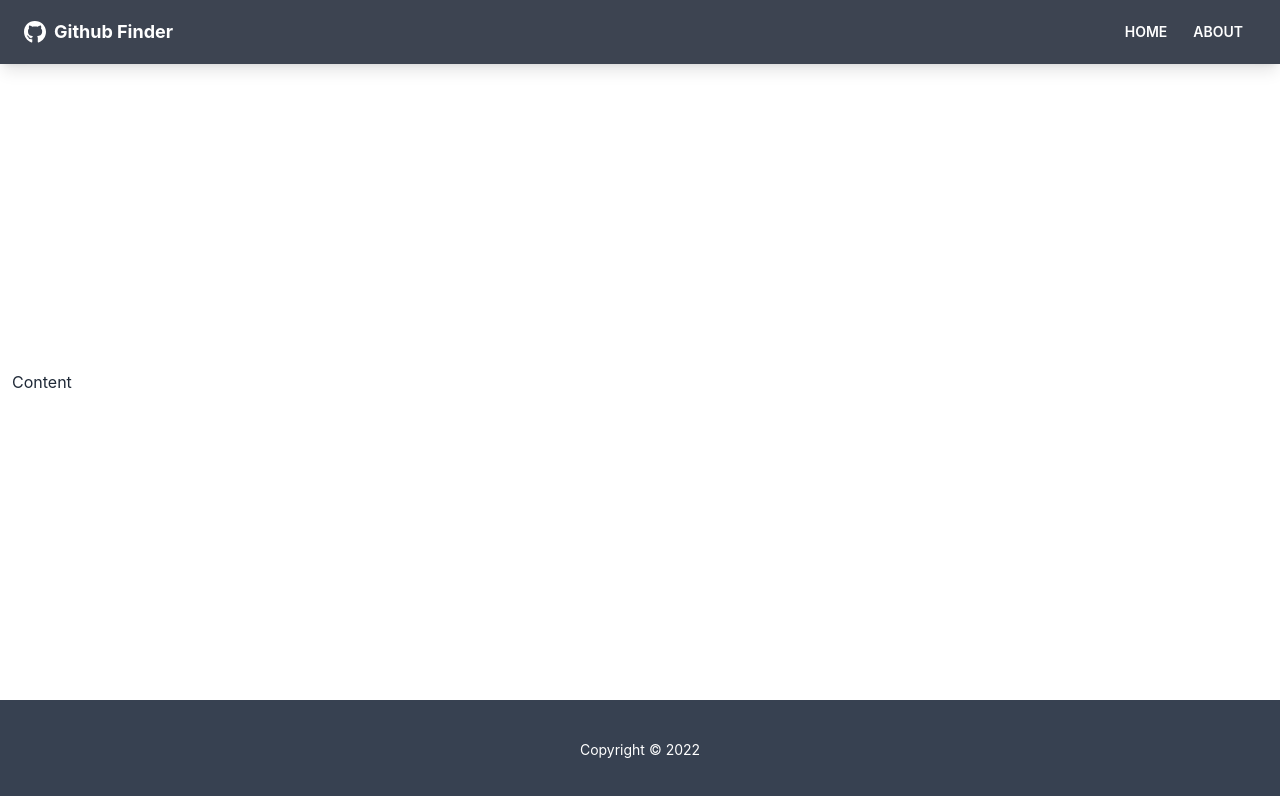
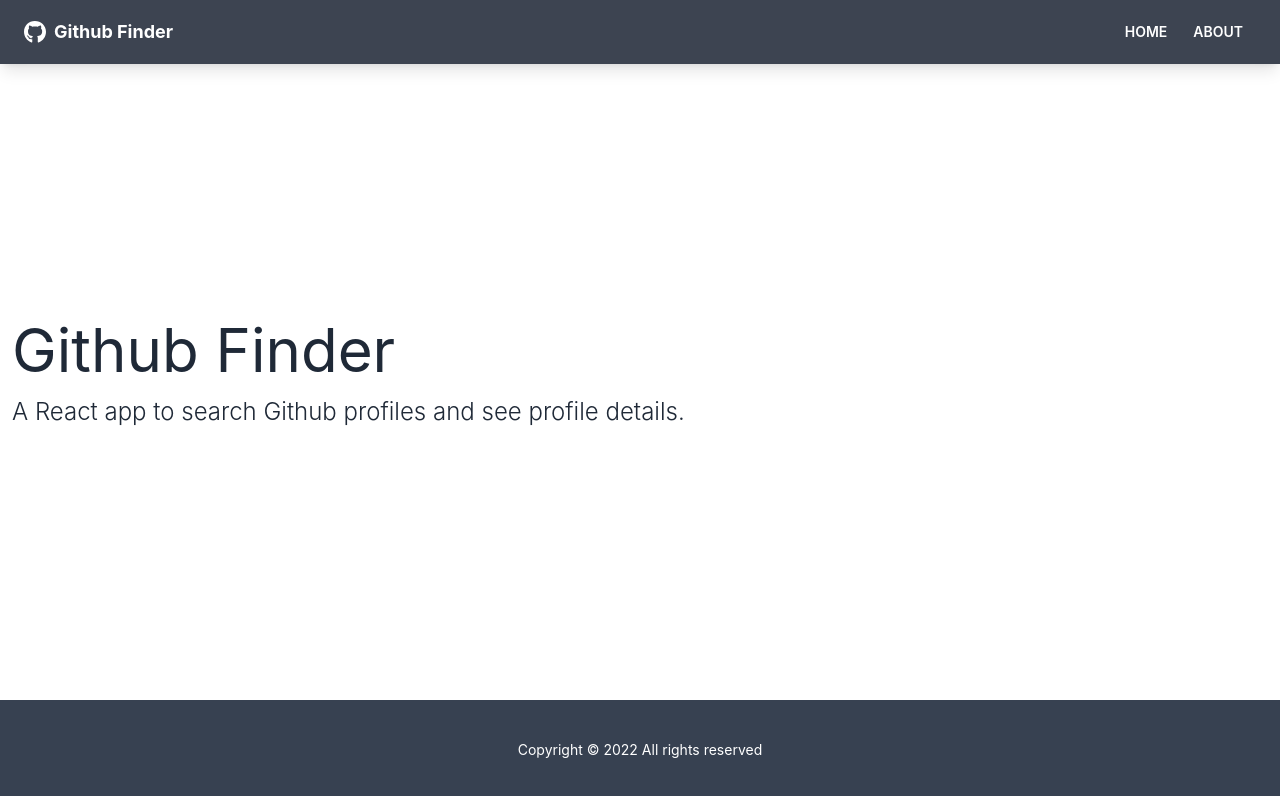
Before and after one commit to predragilijev0/github-finder, a React (Create React App) app: page /about in a window 1280 px wide. Shown: the top 796 px of the page. Built offline with nearby package versions, Linux system fonts and the light colour scheme; the HTML template or start-up script is replaced by a standard one.

Commit message:
Routing to Home, About and NotFound

```diff
--- a/src/App.js
+++ b/src/App.js
@@ -1,6 +1,9 @@
-import {BrowserRouter as Router, Route} from 'react-router-dom'
-import Navbar from './components/layout/Navbar';
-import Footer from './components/layout/Footer';
+import {BrowserRouter as Router, Route, Routes } from 'react-router-dom'
+import Home from './pages/Home'
+import About from './pages/About'
+import NotFound from './pages/NotFound'
+import Navbar from './components/layout/Navbar'
+import Footer from './components/layout/Footer'
 
 function App() {
   return (
@@ -8,7 +11,14 @@
       <div className="flex flex-col justify-between h-screen">
         <Navbar />
 
-        <main className='container mx-auto px-3 pb-12'>Content</main>
+        <main className='container mx-auto px-3 pb-12'>
+          <Routes>
+            <Route path='/' element={<Home />} />
+            <Route path='/about' element={<About />} />
+            <Route path='/notfound' element={<NotFound />} />
+            <Route path='/*' element={<NotFound />} />
+          </Routes>
+        </main>
 
         <Footer />
       </div>
--- a/src/components/layout/Footer.jsx
+++ b/src/components/layout/Footer.jsx
@@ -3,7 +3,7 @@
 
     return (
         <footer className="footer p-10 bg-gray-700 text-primary-content footer-center">
-            <p>Copyright &copy; {footerYear}</p>
+            <p>Copyright &copy; {footerYear} All rights reserved</p>
         </footer>
     )
 }
--- /dev/null
+++ b/src/pages/About.jsx
@@ -0,0 +1,12 @@
+function About() {
+    return (
+        <div>
+            <h1 className="text-6xl mb-4">Github Finder</h1>
+            <p className="mb-4 text-2xl font-light">
+                A React app to search Github profiles and see profile details.
+            </p>
+        </div>
+    )
+}
+
+export default About
--- /dev/null
+++ b/src/pages/Home.jsx
@@ -0,0 +1,9 @@
+function Home() {
+    return (
+        <div>
+            <div className="text-6xl">Welcome</div>
+        </div>
+    )
+}
+
+export default Home
--- /dev/null
+++ b/src/pages/NotFound.jsx
@@ -0,0 +1,23 @@
+import { FaHome } from 'react-icons/fa'
+import { Link } from 'react-router-dom'
+
+function NotFound() {
+    return (
+        <div className='hero'>
+            <div className="text-center hero-content">
+                <div className="max-w-lg">
+                    <h1 className="text-8xl font-bold mb-8">
+                        Oops!
+                    </h1>
+                    <p className="text-5xl mb-8">404 - Page not found!</p>
+                    <Link to='/' className='btn btn-primary btn-lg'>
+                        <FaHome className='mr-2' />
+                        Back To Home
+                    </Link>
+                </div>
+            </div>
+        </div>
+    )
+}
+
+export default NotFound
```
